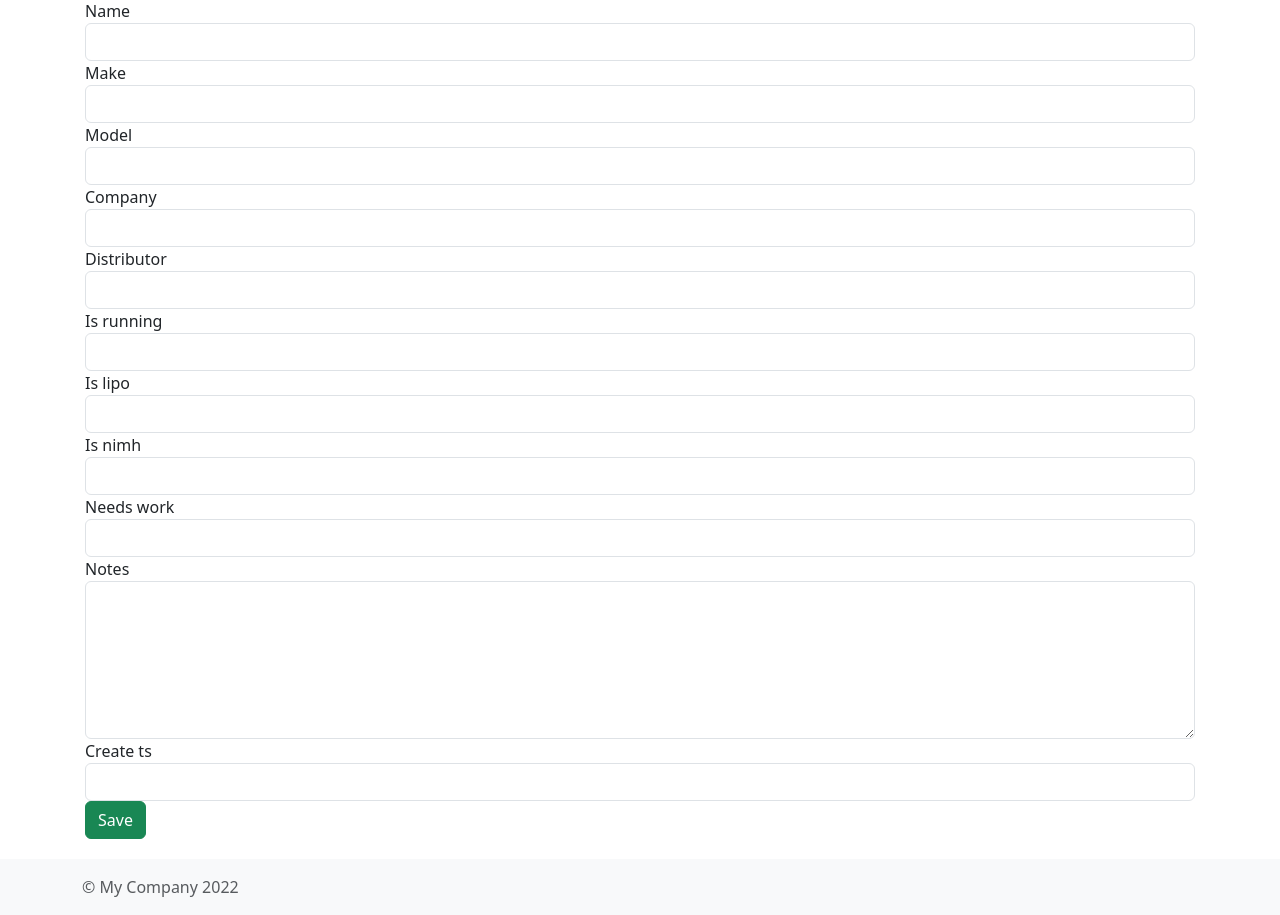
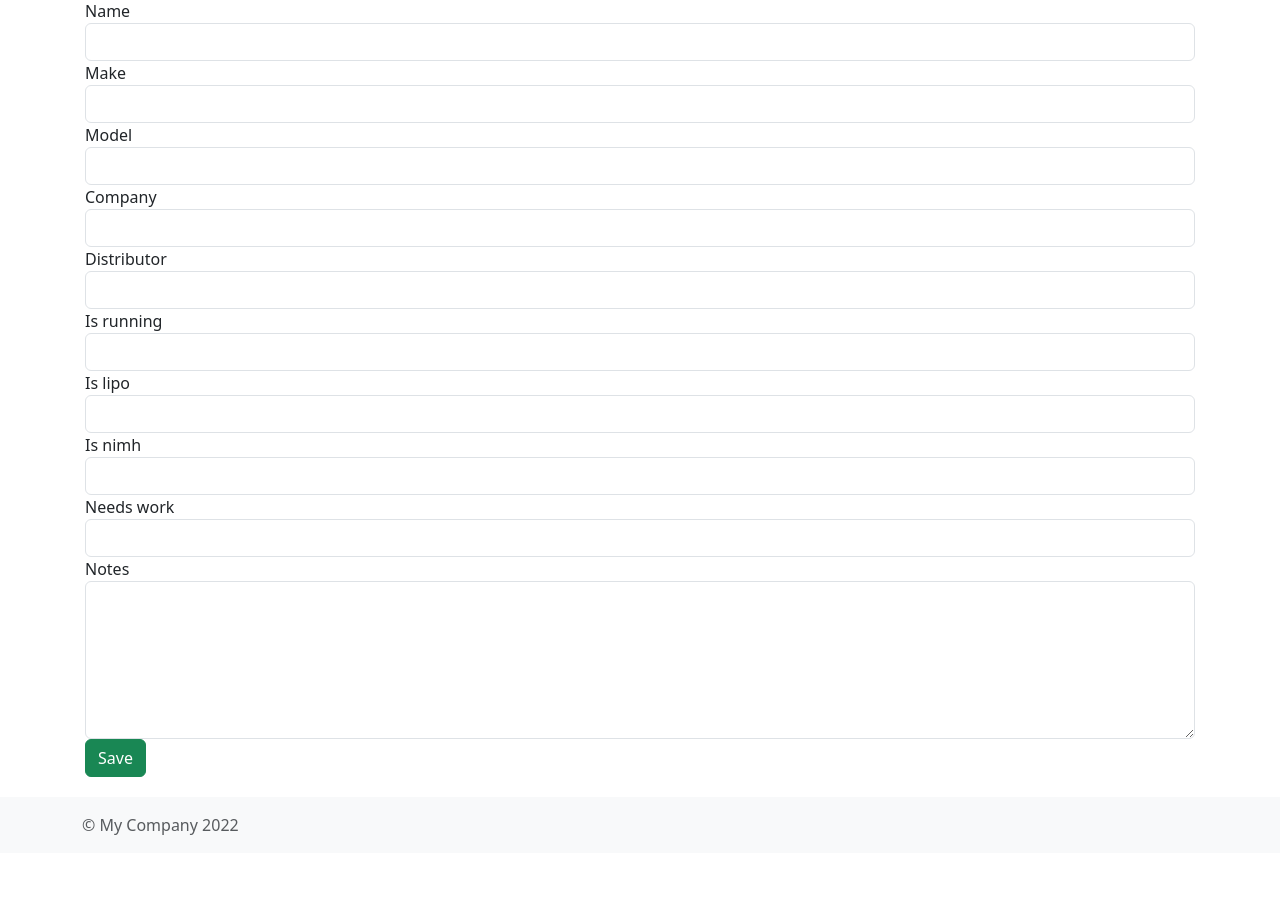
Before and after one commit to dpdatadev/rc_car_inventory, a Yii app: template views/rc-car/create.php in a window 1280 px wide. Shown: the part 127-1042 px from the top of the page. After the commit the page ends 962 px from the top, so only its background shows below. Run offline with PHP 8.4 and a stand-in for Yii, Linux system fonts and the light colour scheme; the template is opened without the code that fills it, so the values that code supplies are empty; form fields are guessed from the names that the template uses; some libraries are stand-ins or nearby versions.

Commit message:
setup postgres and removed create_ts from create form

```diff
--- a/views/rc-car/_form.php
+++ b/views/rc-car/_form.php
@@ -32,8 +32,6 @@ use yii\widgets\ActiveForm;
 
     <?= $form->field($model, 'notes')->textarea(['rows' => 6]) ?>
 
-    <?= $form->field($model, 'create_ts')->textInput() ?>
-
     <div class="form-group">
         <?= Html::submitButton('Save', ['class' => 'btn btn-success']) ?>
     </div>
--- a/views/rc-car/index.php
+++ b/views/rc-car/index.php
@@ -23,7 +23,7 @@ $this->params['breadcrumbs'][] = $this->title;
         <?= Html::a('Create Rc Car', ['create'], ['class' => 'btn btn-success']) ?>
     </p>
 
-
+    <p class="info"><small>Configured upload location:<pre>Directory: ./web</pre> Name the image file with this convention: <pre>(make)_(optional_info)_car.jpg/png</pre></small></p>
     <?php $form = ActiveForm::begin(['options' => ['enctype' => 'multipart/form-data']]) ?>
 
     <?= $form->field($uploadModel, 'imageFile')->fileInput() ?>
@@ -60,7 +60,6 @@ $this->params['breadcrumbs'][] = $this->title;
             //'is_nimh',
             'needs_work',
             //'notes:ntext',
-            //'create_ts',
             [
                 'class' => ActionColumn::className(),
                 'urlCreator' => function ($action, RcCar $model, $key, $index, $column) {
```
